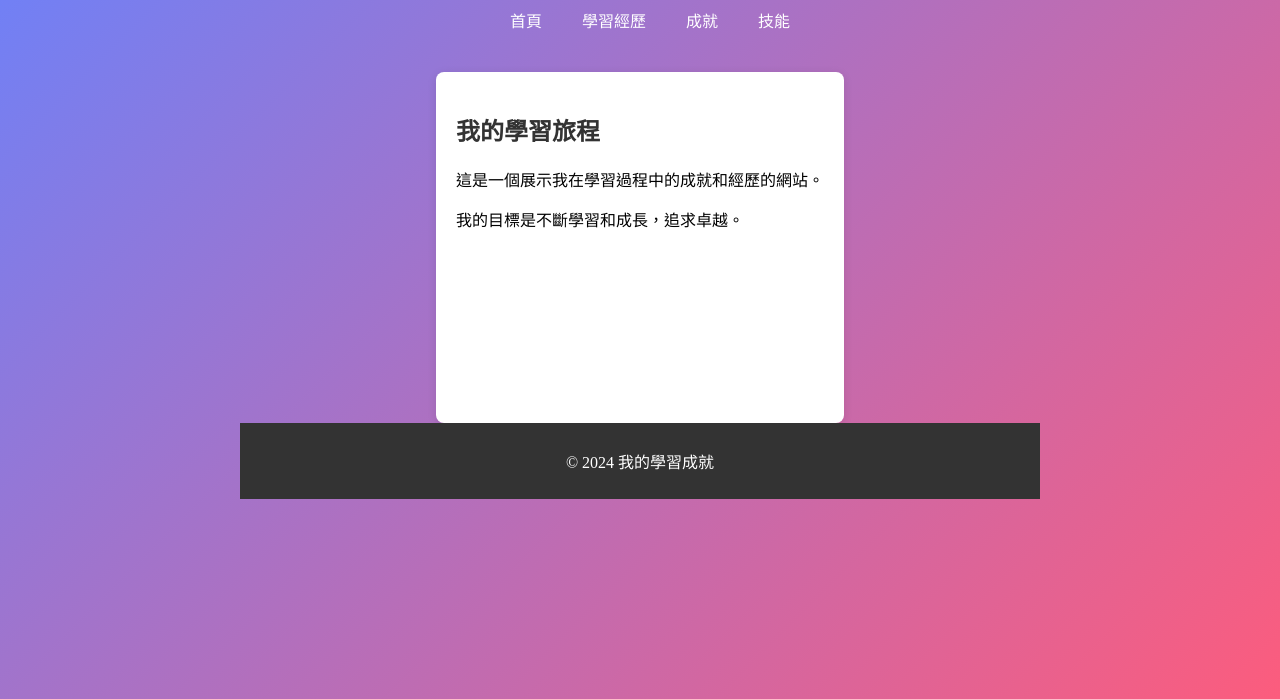
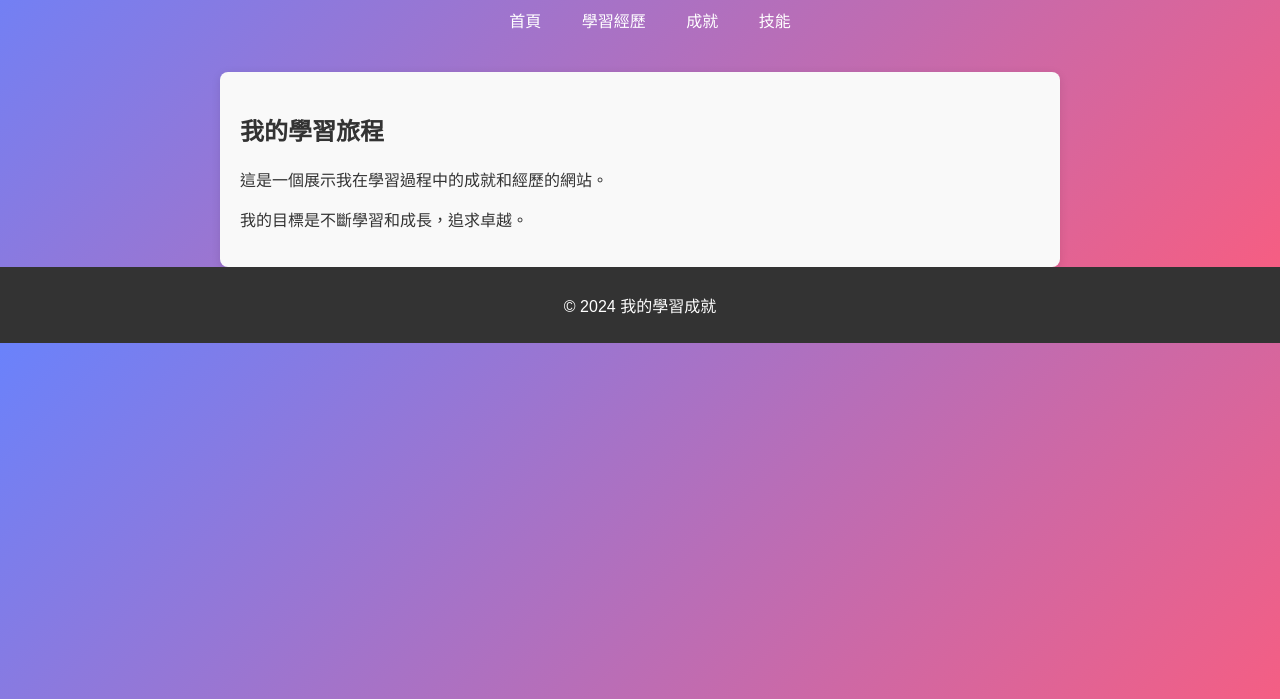
Before and after one commit to jingyu1126/jingyu1126.github.io, a plain HTML site: page index.html in a window 1280 px wide. Shown: the part 101-800 px from the top of the page. Drawn offline with Linux system fonts and the light colour scheme.

Commit message:
Update styles.css

```diff
--- a/styles.css
+++ b/styles.css
@@ -1,28 +1,8 @@
 /* 基本樣式 */
-html, body {
-    height: 100%; /* 確保全高 */
-    margin: 0; /* 去除預設邊距 */
-}
-
 body {
-    display: flex; /* 使用 flexbox */
-    flex-direction: column; /* 垂直排列 */
-    justify-content: center; /* 垂直置中 */
-    align-items: center; /* 水平置中 */
-    width: 800px; /* 固定寬度 */
-    height: 600px; /* 固定高度 */
-    margin: auto; /* 使 body 在視窗中置中 */
-    background-color: #f9f9f9; /* 背景顏色 */
-}
-
-main {
-    flex: 1; /* 使主內容區域佔滿剩餘空間 */
-    padding: 20px;
-    max-width: 800px;
-    margin: auto;
-    border-radius: 8px;
-    box-shadow: 0 2px 10px rgba(0, 0, 0, 0.1);
-    background: #ffffff; /* 白色 (主體背景顏色) */
+    margin: 0;
+    font-family: 'Arial', sans-serif;
+    color: #333;
 }
 
 header {
@@ -31,7 +11,6 @@ header {
     text-align: center;
 }
 
-/* 導航樣式 */
 nav ul {
     list-style: none;
     padding: 0;
@@ -47,33 +26,51 @@ nav a {
     text-decoration: none;
 }
 
-/* 頁腳樣式 */
-footer {
-    background: #333;
-    color: white;
-    text-align: center;
-    padding: 10px 0;
-    width: 100%;
-}
-
-/* 各頁面樣式 */
+/* 首頁樣式 */
 .home {
     background: linear-gradient(135deg, #6a82fb, #fc5c7d);
 }
 
+.home main {
+    background: #f9f9f9;
+}
+
+/* 學習經歷頁面樣式 */
 .experience {
     background: linear-gradient(135deg, #ff7e5f, #feb47b);
 }
 
+.experience main {
+    background: #ffffff;
+}
+
+/* 成就頁面樣式 */
 .achievements {
     background: linear-gradient(135deg, #36d1dc, #5b86e5);
 }
 
+.achievements main {
+    background: #ffffff;
+}
+
+/* 技能頁面樣式 */
 .skills {
     background: linear-gradient(135deg, #d8a3d1, #e0c3e7);
 }
 
-/* 標題和列表樣式 */
+.skills main {
+    background: #ffffff;
+}
+
+/* 通用樣式 */
+main {
+    padding: 20px;
+    max-width: 800px;
+    margin: auto;
+    border-radius: 8px;
+    box-shadow: 0 2px 10px rgba(0, 0, 0, 0.1);
+}
+
 h2 {
     color: #333;
 }
@@ -88,3 +85,13 @@ li {
     margin: 5px 0; /* 項目之間的間距 */
     font-size: 16px; /* 字體大小 */
 }
+
+footer {
+    background: #333;
+    color: white;
+    text-align: center;
+    padding: 10px 0;
+    position: relative;
+    bottom: 0;
+    width: 100%;
+}
```
